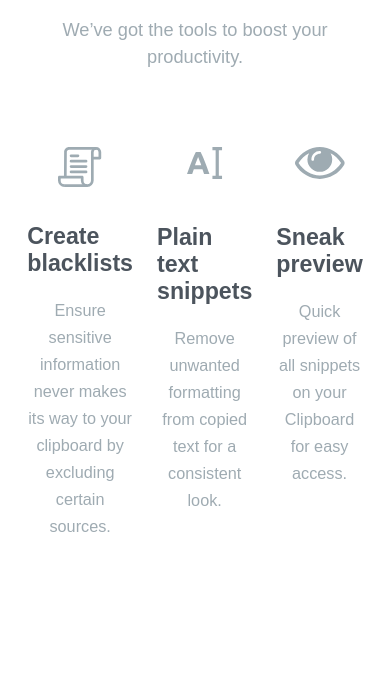
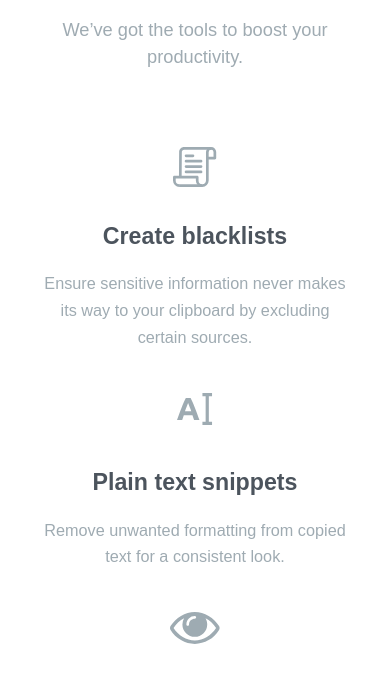
Before and after one commit to pettik/FrontendMentor--clipboard-landing-page, a plain HTML site: page index.html in a window 390 px wide. Shown: the part 2800-3482 px from the top of the page. Drawn offline with nearby package versions, Linux system fonts and the light colour scheme; a web font is replaced by a local one.

Commit message:
Update style.css

```diff
--- a/style.css
+++ b/style.css
@@ -404,6 +404,12 @@ body::after {
     width: 100%;
   }
 
+  .features-boxes{
+  flex-direction:column;
+
+  }
+
+
   .snippets-box,
   .logos,
   .footer-content {
```
